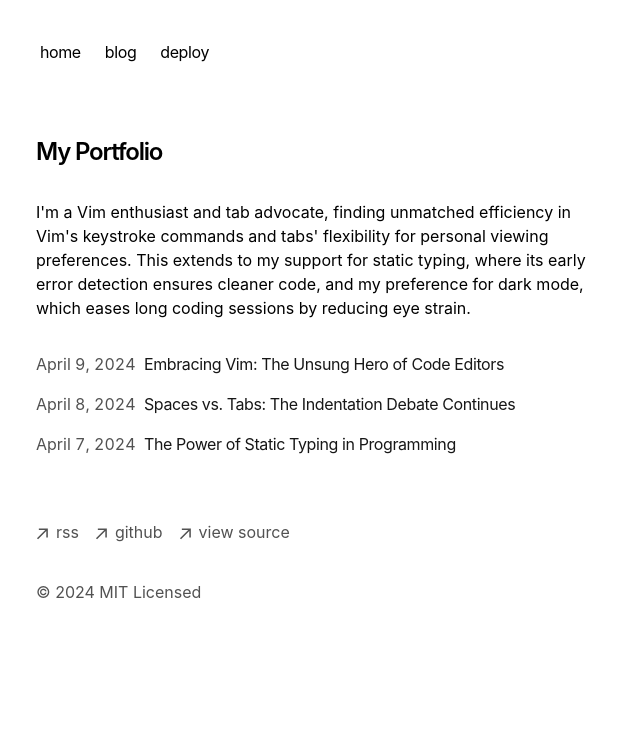
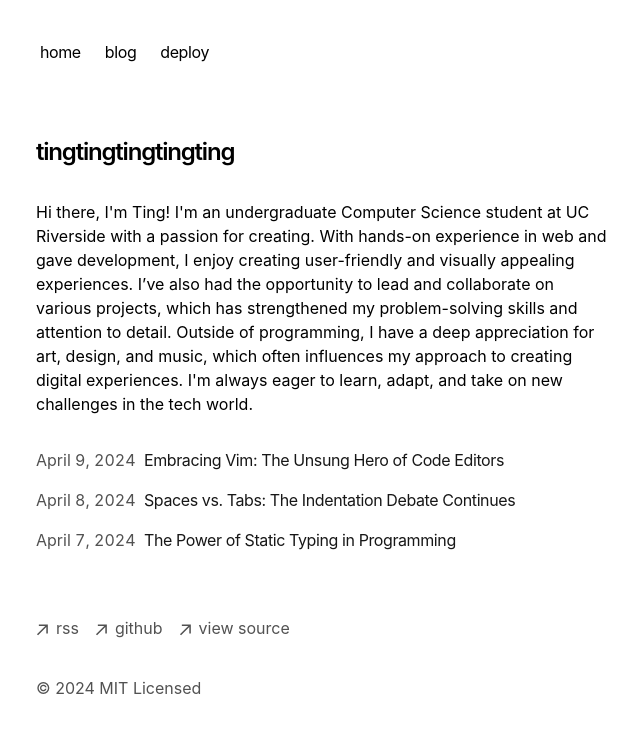
Before and after one commit to tingtingtingtingtingtingtingtingtingtin/ting-site, a Next.js app: page / in a window 1280 px wide. Shown: the top 732 px of the page, without its empty margins (316-956 px from the left). Built offline with nearby package versions, Linux system fonts and the light colour scheme.

Commit message:
about me text

```diff
--- a/app/page.tsx
+++ b/app/page.tsx
@@ -4,14 +4,13 @@ export default function Page() {
   return (
     <section>
       <h1 className="mb-8 text-2xl font-semibold tracking-tighter">
-        My Portfolio
+        tingtingtingtingting
       </h1>
       <p className="mb-4">
-        {`I'm a Vim enthusiast and tab advocate, finding unmatched efficiency in
-        Vim's keystroke commands and tabs' flexibility for personal viewing
-        preferences. This extends to my support for static typing, where its
-        early error detection ensures cleaner code, and my preference for dark
-        mode, which eases long coding sessions by reducing eye strain.`}
+        {`Hi there, I'm Ting!
+        I'm an undergraduate Computer Science student at UC Riverside with a passion for creating.
+        With hands-on experience in web and gave development, I enjoy creating user-friendly and visually appealing experiences. I’ve also had the opportunity to lead and collaborate on various projects, which has strengthened my problem-solving skills and attention to detail.
+        Outside of programming, I have a deep appreciation for art, design, and music, which often influences my approach to creating digital experiences. I'm always eager to learn, adapt, and take on new challenges in the tech world.`}
       </p>
       <div className="my-8">
         <BlogPosts />
```
